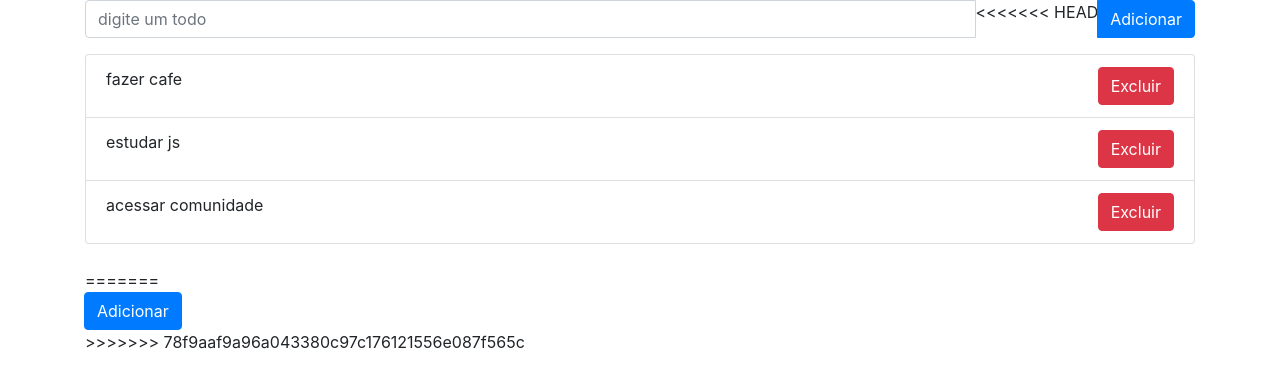
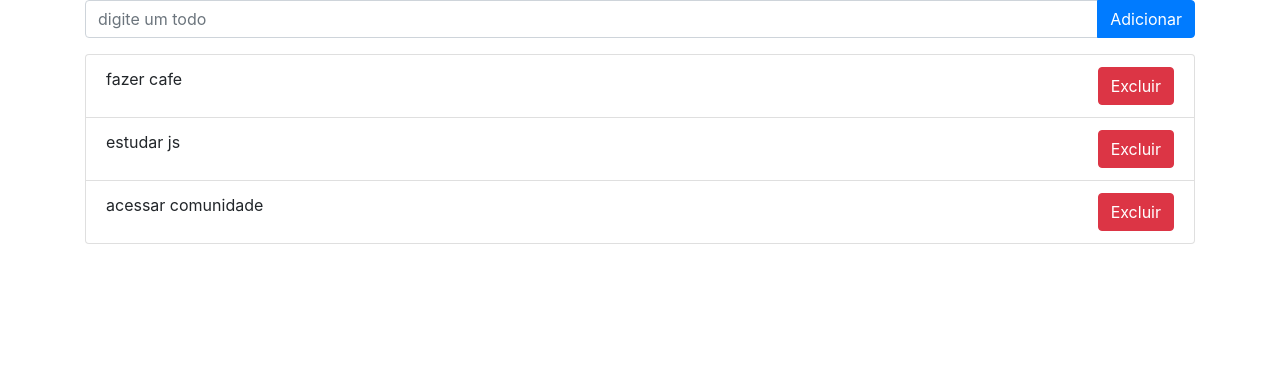
Before and after one commit to wevertoum/app-todo, a plain HTML site: page index.html in a window 1280 px wide. Drawn offline with nearby package versions, Linux system fonts and the light colour scheme.

Commit message:
corrigindo bug do versionador

```diff
--- a/index.html
+++ b/index.html
@@ -13,7 +13,6 @@
         <div id="app">
             <div class="input-group mb-3">
                 <input type="text" class="form-control" placeholder="digite um todo" aria-describedby="basic-addon2">
-<<<<<<< HEAD
                 <div class="input-group-append">
                     <button type="button" class="btn btn-primary">Adicionar</button>
                 </div>
@@ -21,14 +20,6 @@
             <ul class="list-group">
             </ul>
             <br>
-=======
-                    <div class="input-group-append">
-                        <button type="button" class="btn btn-primary">Adicionar</button>
-                    </div>
-                </div>
-            <ul class="list-group">
-            </ul>
->>>>>>> 78f9aaf9a96a043380c97c176121556e087f565c
         </div>
     </div>
     <script src="todos.js"></script>
```
